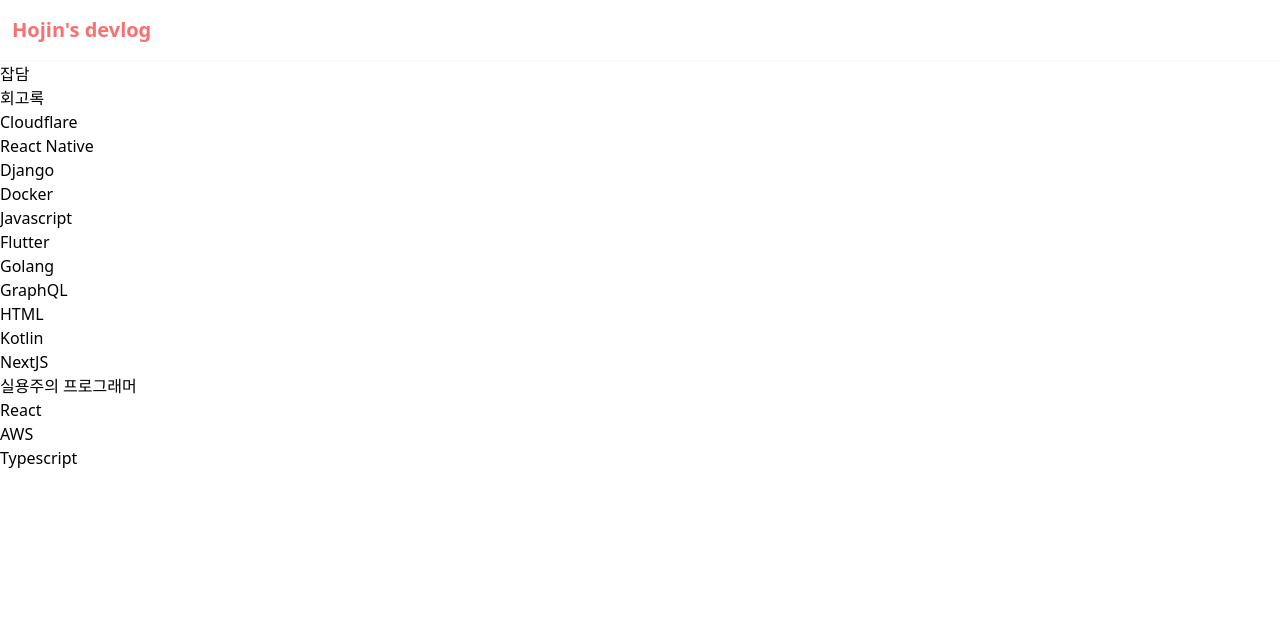
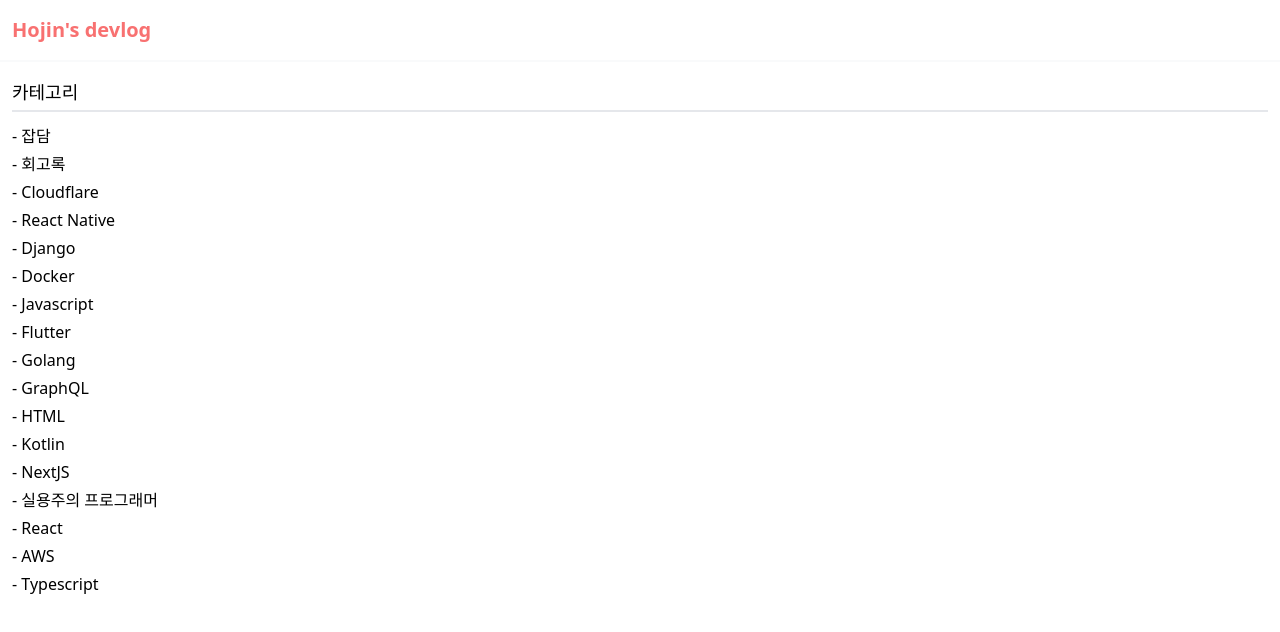
Before and after one commit to HoJin9622/hojinlee, a Next.js app: page / in a window 1280 px wide. Shown: the top 632 px of the page. Built offline with nearby package versions, Linux system fonts and the light colour scheme.

Commit message:
💎 style: 네비게이션 화면

```diff
--- a/app/page.tsx
+++ b/app/page.tsx
@@ -5,14 +5,19 @@
   const categories = getCategories()
 
   return (
-    <div>
-      <ul>
+    <nav className='px-3 py-4'>
+      <h3 className='font-medium text-lg border-b-2 pb-1 mb-3'>카테고리</h3>
+      <ul className='space-y-1'>
         {categories.map((category) => (
-          <Link href={`/posts?category=${category}`} key={category}>
-            <li>{category}</li>
+          <Link
+            className='block'
+            href={`/posts?category=${category}`}
+            key={category}
+          >
+            <li className='text-base cursor-pointer'>- {category}</li>
           </Link>
         ))}
       </ul>
-    </div>
+    </nav>
   )
 }
```
